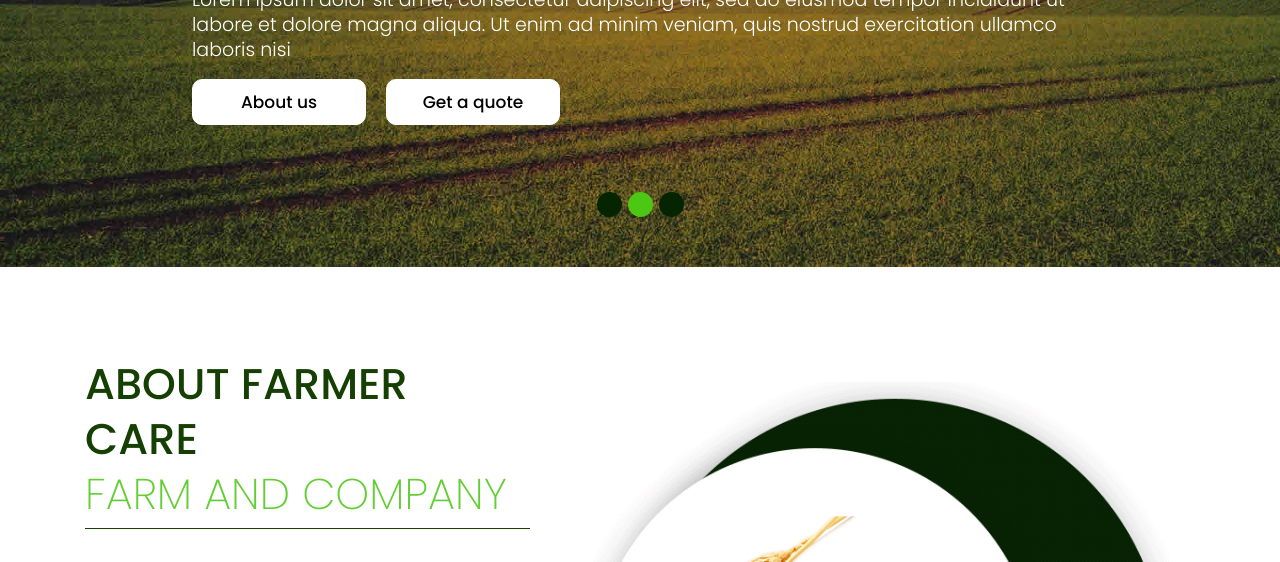
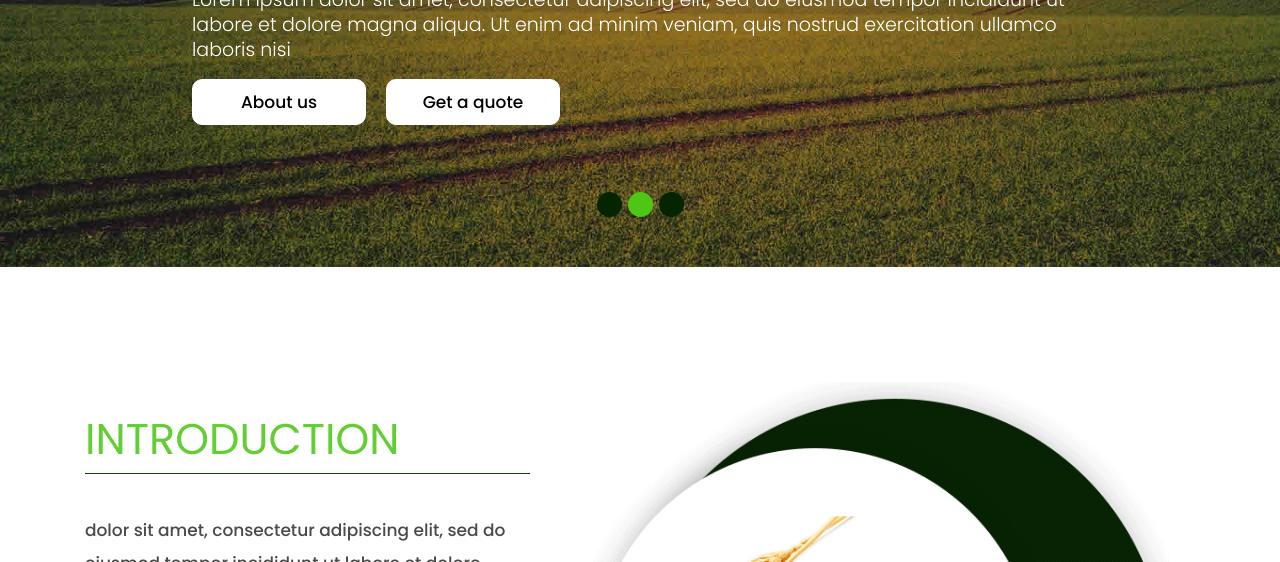
Before and after one commit to kalanaej/Farmer-Care, a plain HTML site: page index.html in a window 1280 px wide. Shown: the part 390-952 px from the top of the page. Drawn offline with nearby package versions, Linux system fonts and the light colour scheme; some packages are replaced by stand-ins of ours.

Commit message:
Introduction section added

```diff
--- a/index.html
+++ b/index.html
@@ -163,7 +163,7 @@
 
                 <div class="col-xl-5 col-lg-5 col-md-5 co-sm-l2">
                     <div class="about_box">
-                        <h2>About Farmer Care<br><strong class="black"> Farm and company</strong></h2>
+                        <h2><br><strong class="black"><b>INTRODUCTION</b></strong></h2>
                         <p>dolor sit amet, consectetur adipiscing elit, sed do eiusmod tempor incididunt ut labore et dolore magna aliqua. Ut enim ad minim veniam, quis nostrud exercitation ullamco laboris nisi ut aliquip ex dolor sit amet, consectetur adipiscing elit, sed do eiusmod tempor incididunt ut labore et dolore magna aliqua. Ut enim ad minim veniam, quis nostrud exercitation ullamco laboris nisi ut aliquip ex</p>
                         <a href="#">Read More</a>
                     </div>
```
